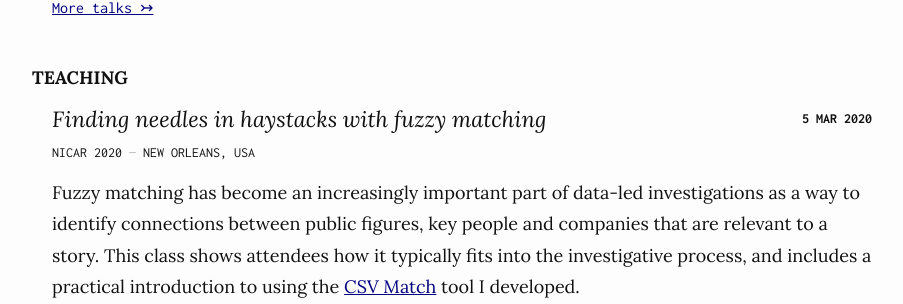
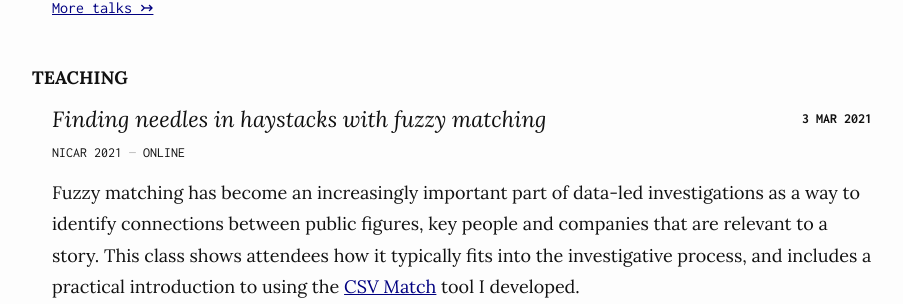
Before and after one commit to maxharlow/maxharlow.github.io, a Jekyll site: the page built from index.md, in a window 1280 px wide and 900 px high, scrolled down 1546 px. Shown: the part 229-533 px from the top of the window, without its empty margins (188-1091 px from the left). Built offline with Jekyll 4.4.1, drawn with Linux system fonts in a browser that asks for light colours.

Commit message:
Add Nicar 2021

```diff
--- a/_data/teaching.yaml
+++ b/_data/teaching.yaml
@@ -1,6 +1,10 @@
 -   title: Finding needles in haystacks with fuzzy matching
     details: Fuzzy matching has become an increasingly important part of data-led investigations as a way to identify connections between public figures, key people and companies that are relevant to a story. This class shows attendees how it typically fits into the investigative process, and includes a practical introduction to using the [CSV Match](https://github.com/maxharlow/csvmatch) tool I developed.
     runs:
+      - date: 2021-03-03
+        event: Nicar 2021
+        location: Online
+
       - date: 2020-03-05
         event: Nicar 2020
         location: New Orleans, USA
```
